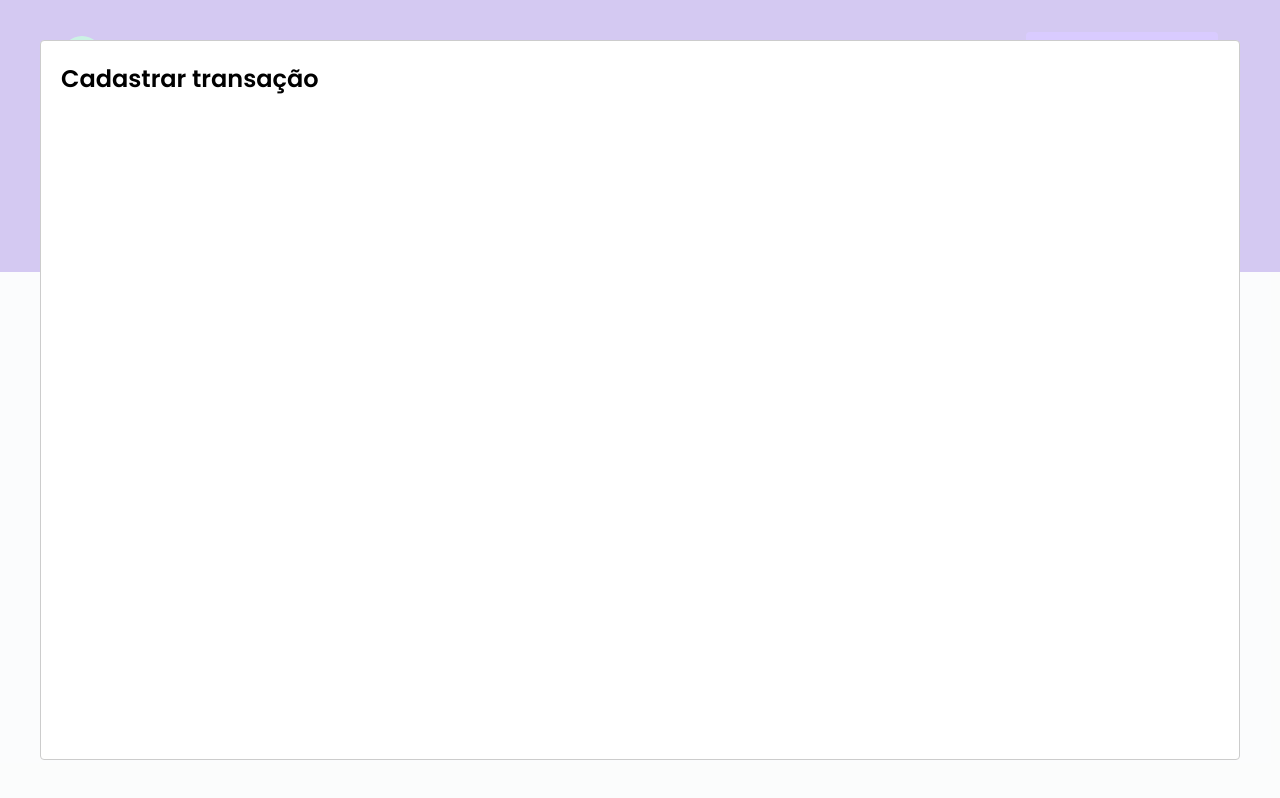
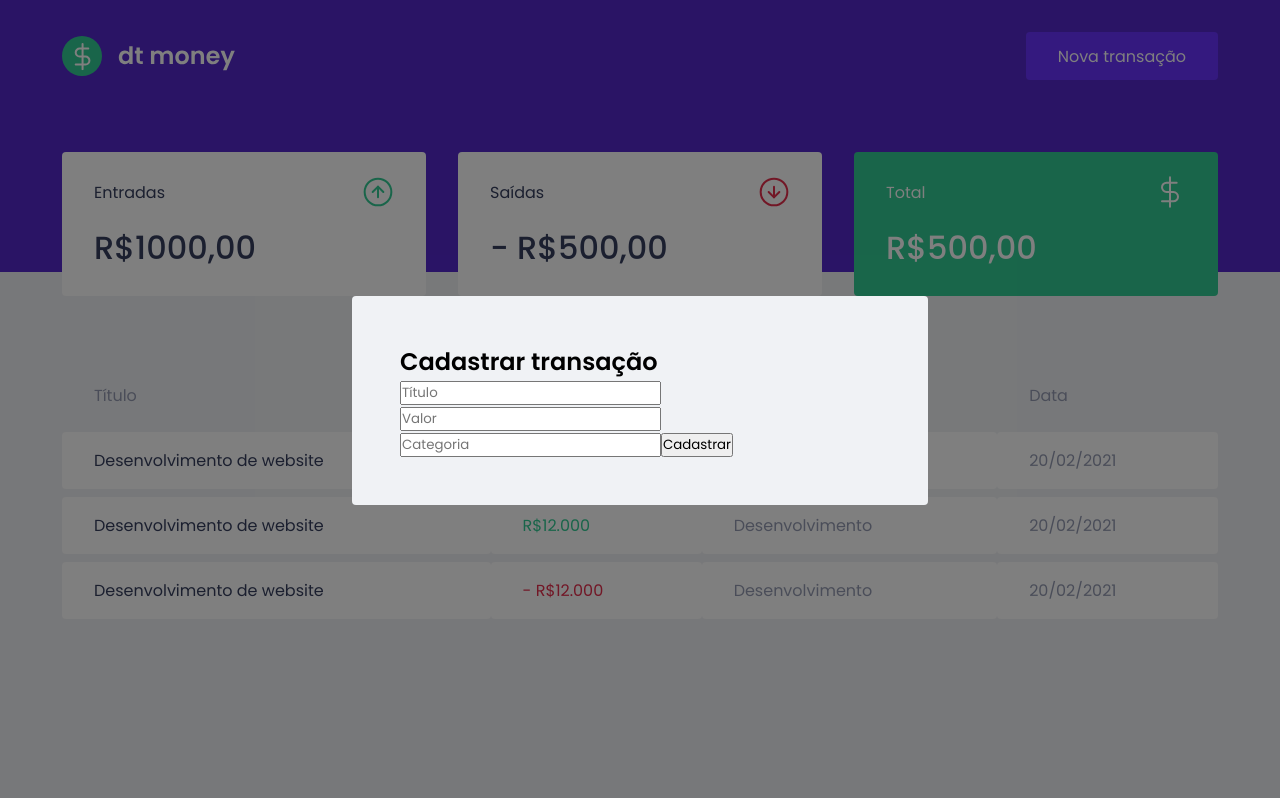
Before and after one commit to CaioAugustoo/dt-money, a React (Create React App) app: page / in a window 1280 px wide. Both pictures are taken after a click on the button "Nova transação". Built offline with nearby package versions, Linux system fonts and the light colour scheme; no server answers; what miragejs would draw is missing.

Commit message:
Estrutura do formulário

```diff
--- a/src/components/NewTransactionModal/index.tsx
+++ b/src/components/NewTransactionModal/index.tsx
@@ -1,4 +1,6 @@
 import Modal from "react-modal";
+
+import * as S from "./styles";
 
 export type NewTransactionModalProps = {
   isOpen: boolean;
@@ -10,8 +12,21 @@
   onRequestClose,
 }: NewTransactionModalProps) {
   return (
-    <Modal isOpen={isOpen} onRequestClose={onRequestClose}>
-      <h2>Cadastrar transação</h2>
+    <Modal
+      isOpen={isOpen}
+      onRequestClose={onRequestClose}
+      overlayClassName="react-modal-overlay"
+      className="react-modal-content"
+    >
+      <S.Wrapper>
+        <h2>Cadastrar transação</h2>
+
+        <input placeholder="Título" />
+        <input type="number" placeholder="Valor" />
+        <input placeholder="Categoria" />
+
+        <button type="submit">Cadastrar</button>
+      </S.Wrapper>
     </Modal>
   );
 }
--- a/src/components/NewTransactionModal/styles.ts
+++ b/src/components/NewTransactionModal/styles.ts
@@ -1,3 +1,3 @@
 import styled from "styled-components";
 
-export const Wrapper = styled.div``
+export const Wrapper = styled.form``
--- a/src/styles/global.ts
+++ b/src/styles/global.ts
@@ -54,4 +54,27 @@
     opacity: 0.6;
     cursor: not-allowed;
   }
+
+  .react-modal-overlay {
+    background-color: rgba(0,0,0,0.5);
+
+    position: fixed;
+    top: 0;
+    bottom: 0;
+    right: 0;
+    left: 0;
+
+    display: flex;
+    align-items: center;
+    justify-content: center;
+  }
+
+  .react-modal-content {
+    width: 100%;
+    max-width: 576px;
+    background: var(--background);
+    padding: 3rem;
+    position: relative;
+    border-radius: 0.25rem;
+  }
 `;
```
